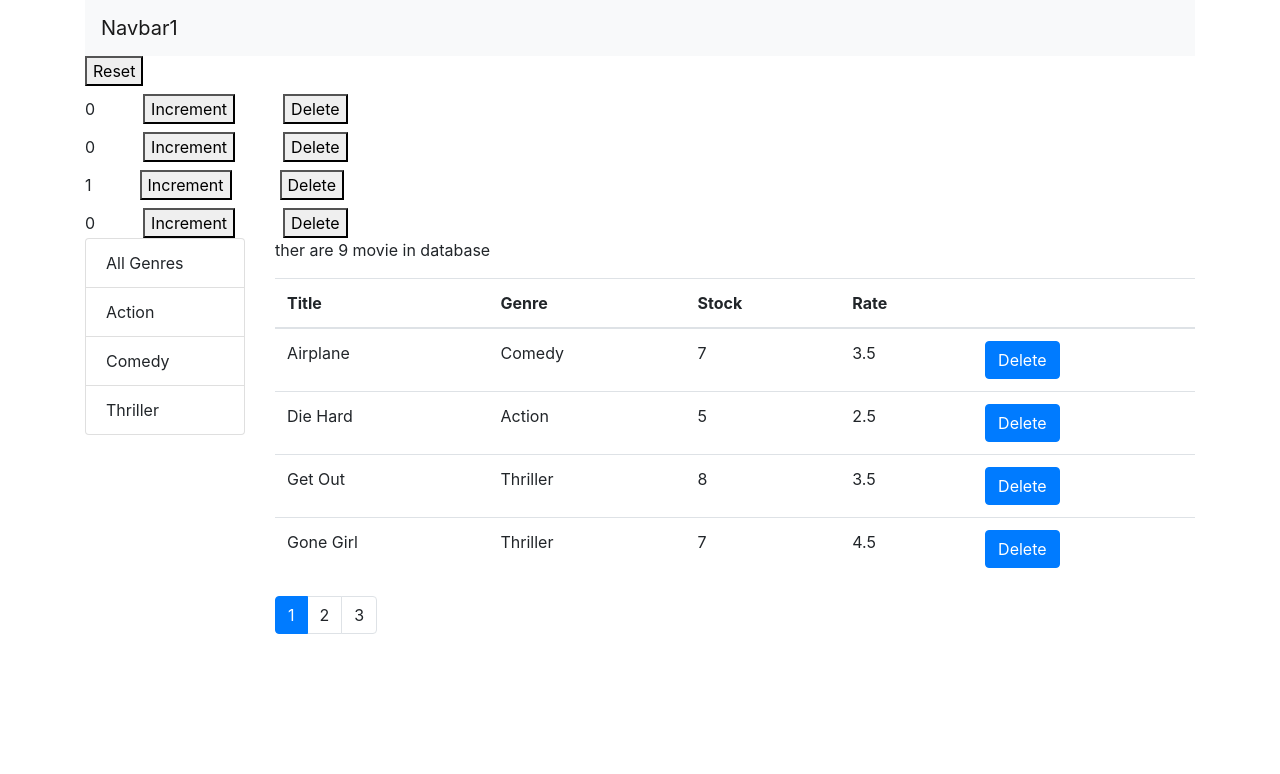
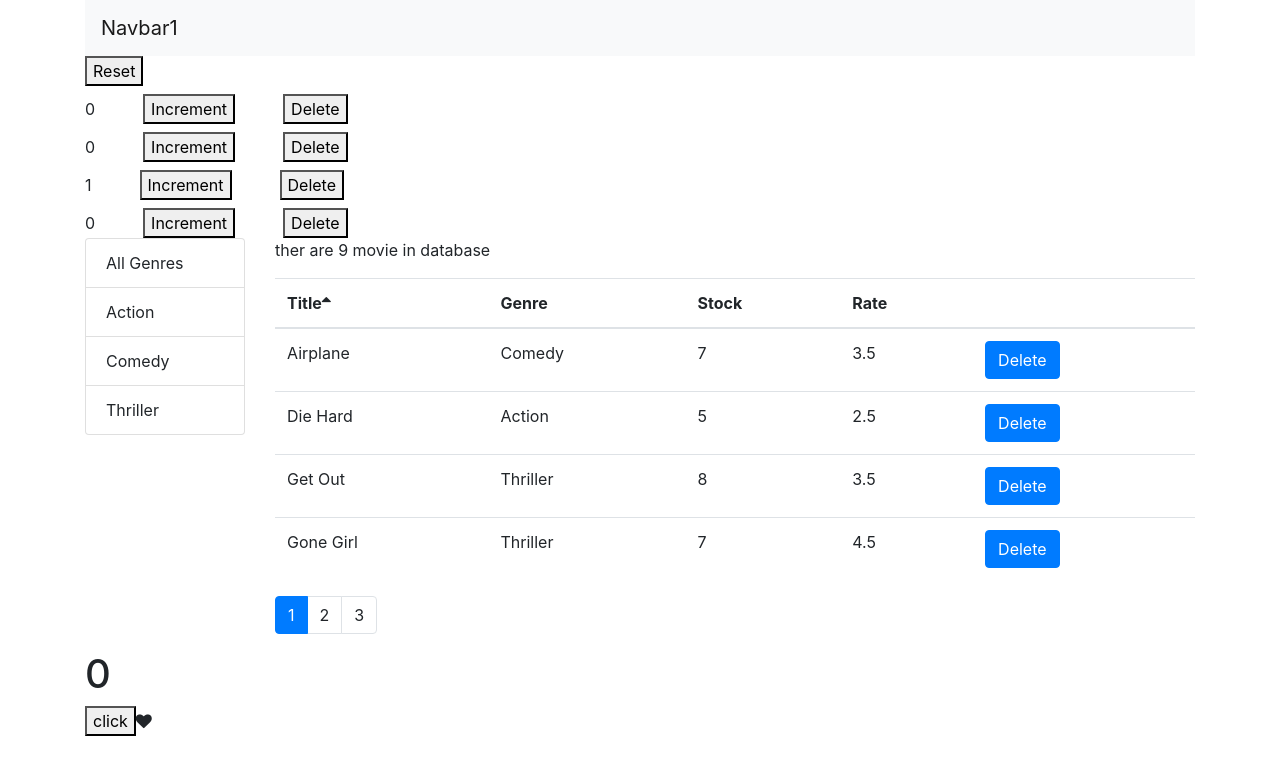
Before and after one commit to ganesh2054/vidly, a React (Create React App) app: page / in a window 1280 px wide. Shown: the top 774 px of the page. Built offline with nearby package versions, Linux system fonts and the light colour scheme.

Commit message:
adding heart symbol

```diff
--- a/src/App.js
+++ b/src/App.js
@@ -5,6 +5,7 @@ import { Component } from 'react';
 import Movie  from './Components/movie';
 import Counters  from './Components/counters';
 import Navbar  from './Components/navbar';
+import Count from './Components/count';
 
 
 class  App extends Component {
@@ -47,8 +48,10 @@ handleIncrement=(counter)=>{
   onIncrement={this.handleIncrement}
   onReset={this.handleReset}
   counters={this.state.counters}
+
   />
     <Movie/>
+    <Count/>
 </main>
 
 </React.Fragment>
--- /dev/null
+++ b/src/Components/count.jsx
@@ -0,0 +1,22 @@
+import React, { PureComponent } from 'react';
+
+class Count extends React.Component {
+
+         state={
+            count:0
+        };
+
+
+    handleCounter=()=>{
+        this.setState({count:this.state.count+1})
+    };
+    render() {
+        return <React.Fragment>
+            <h1>{this.state.count}</h1>
+            <button onClick={this.handleCounter}>click</button>
+            <i class='fa fa-heart' aria-hidden='false'></i>
+        </React.Fragment>
+    }
+}
+
+export default Count;
--- a/src/Components/movie.jsx
+++ b/src/Components/movie.jsx
@@ -5,10 +5,14 @@ import Pagination from './pagination';
 import {paginate} from '../utils/paginate';
 import ListGroup  from './listGroup';
 import MovieTable from './movieTable';
+import TableHeader from './tableHeader';
 import _ from 'lodash';
 
 
 class Movie  extends React.Component {
+
+
+
     state={
         movies:[],
         genres:[],
@@ -28,14 +32,7 @@ class Movie  extends React.Component {
     handleGenreSelect=genre=>{
         this.setState({selectedGenre:genre,currentPage:1})
     };
-    handleSort=path=>{
-        const sortColumn={...this.state.sortColumn};
-        if(sortColumn.path==path)
-        sortColumn.order=(sortColumn.order==='asc')?'desc':'asc';
-        else{
-            sortColumn.path=path;
-            sortColumn.order='asc';
-        }
+    handleSort=sortColumn=>{
         this.setState({sortColumn});
     }
 
@@ -64,7 +61,8 @@ class Movie  extends React.Component {
             <div className="col">
             <p>ther are {filtered.length} movie in database</p>
             <MovieTable movies={movie} onDelete={this.deleteMovie}
-            onSort={this.handleSort}/>
+            onSort={this.handleSort}
+            sortColumn={sortColumn}/>
 
             <Pagination itemCount={filtered.length} pageSize={this.state.pageSize}
             onPageChange={this.handlePageChange} currentPage={this.state.currentPage} />
--- a/src/Components/movieTable.jsx
+++ b/src/Components/movieTable.jsx
@@ -1,18 +1,31 @@
 import React, { PureComponent } from 'react';
+import TableHeader  from './tableHeader';
 
-const MovieTable = props => {
-    const {movies,onDelete,onSort}=props;
+class MoviesTable extends React.Component {
+    columns=[
+        {path:'title',label:'Title'},
+        {path:'genre.name',label:'Genre'},
+        {path:'numberInStock',label:'Stock'},
+        {path:'dailyRentalRate',label:'Rate'},
+        {key:'delete'},
+
+    ]
+
+    render() {
+
+        const {movies,onDelete,onSort,sortColumn}=this.props;
         return (
             <table className="table">
-           <thead>
+                <TableHeader columns={this.columns} sortColumn={sortColumn} onSort={onSort} />
+               {/* <thead>
                    <tr>
-                   <th onClick={()=>onSort('title')}>Title</th>
-                   <th onClick={()=>onSort('genre.name')}>Genre</th>
-                   <th onClick={()=>onSort('numberInStock')}>Stock</th>
-                   <th onClick={()=>onSort('dailyRentalRate')}>Rate</th>
+                       <th onClick={()=>this.raiseSort('title')}>Title</th>
+                       <th onClick={()=>this.raiseSort('genre.name')}>Genre</th>
+                       <th onClick={()=>this.raiseSort('numberInStock')}>Stock</th>
+                       <th onClick={()=>this.raiseSort('dailyRentalRate')}>Rate</th>
                        <th></th>
                    </tr>
-           </thead>
+               </thead> */}
                <tbody>
                    {movies.map(movie=>(
                           <tr key={movie._id}>
@@ -28,6 +41,12 @@ const MovieTable = props => {
                </tbody>
                   </table>
          );
+
+    }
 }
 
-export default MovieTable;
+
+
+
+
+export default  MoviesTable ;
--- a/src/Components/navbar.jsx
+++ b/src/Components/navbar.jsx
@@ -1,4 +1,4 @@
-import React, { PureComponent } from 'react';
+import React from 'react';
 
 class Navbar extends React.Component {
     render() {
--- a/src/Components/tableHeader.jsx
+++ b/src/Components/tableHeader.jsx
@@ -1,8 +1,34 @@
  import React, { PureComponent } from 'react';
 
  class TableHeader extends React.Component {
+    raiseSort=path=>{
+        const sortColumn={...this.props.sortColumn};
+        if(sortColumn.path==path)
+        sortColumn.order=(sortColumn.order==='asc')?'desc':'asc';
+        else{
+            sortColumn.path=path;
+            sortColumn.order='asc';
+        }
+
+        this.props.onSort(sortColumn);
+
+    };
+    renderSortIcon=column=>{
+        if(column.path!==this.props.sortColumn.path) return null;
+        if(this.props.sortColumn.order==='asc') return <i className="fa fa-sort-asc"></i>
+        return <i className="fa fa-sort-desc"></i>
+    }
      render() {
-         return <div></div>;
+         return (
+         <thead>
+             <tr>
+                 {this.props.columns.map(column=>(
+                     <th style={{cursor:'pointer'}} key={column.path||column.key} onClick={()=>this.raiseSort(column.path)} >{column.label}
+                     {this.renderSortIcon(column)}</th>
+                 ))}
+             </tr>
+         </thead>
+         );
      }
  }
 
```
Lines whose indentation alone changed are shown as unchanged.
